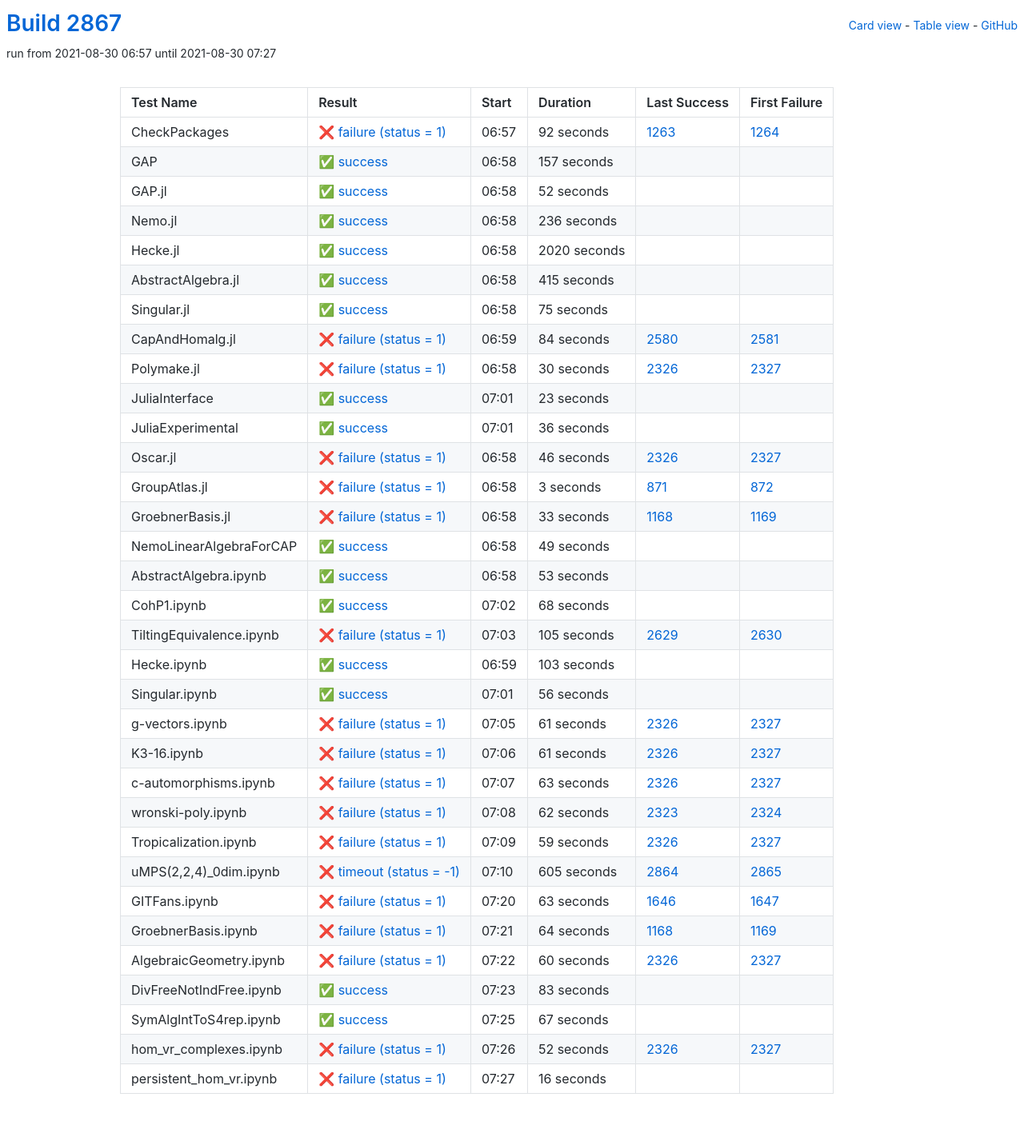
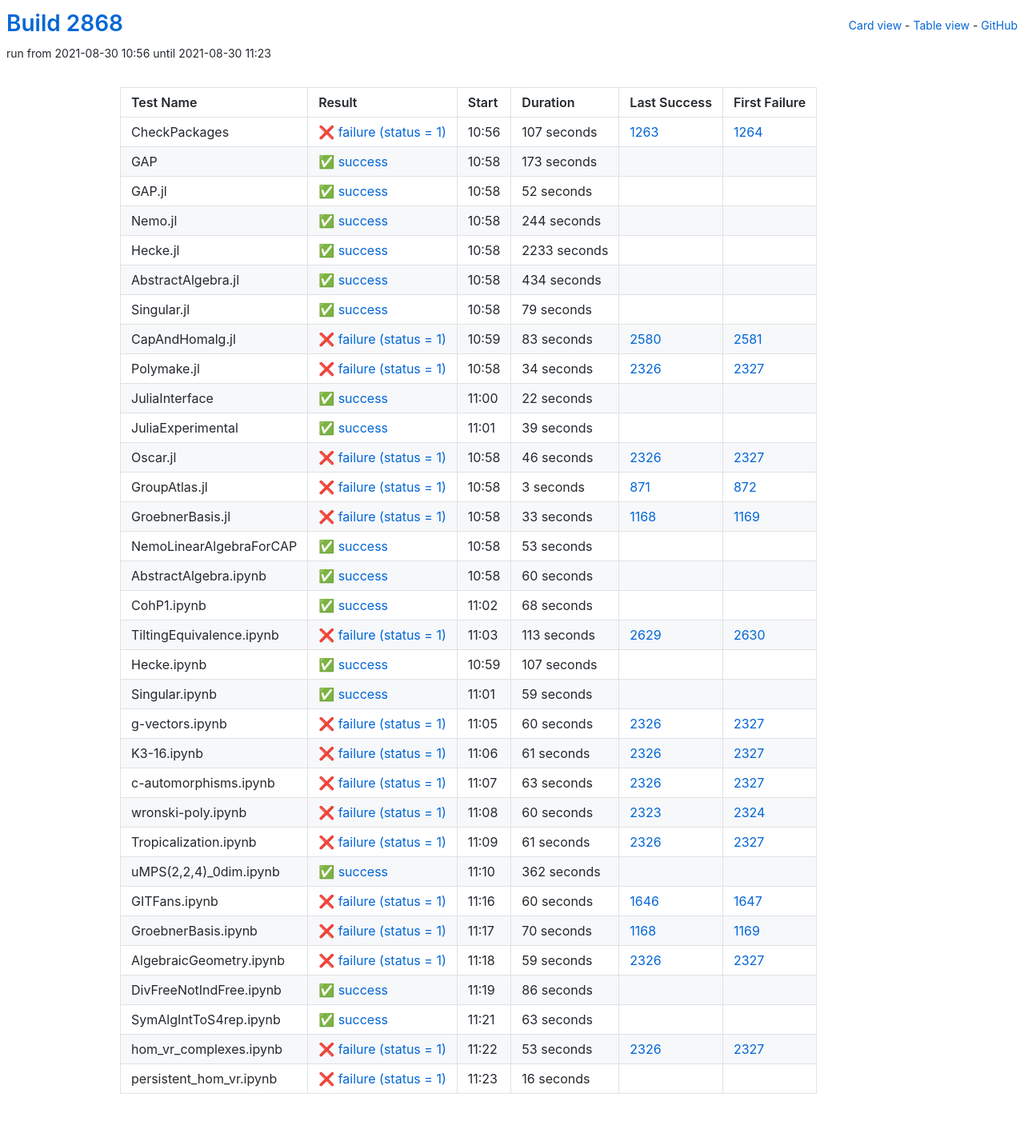
Before and after one commit to oscar-system/oscar-ci-status-stable, a Jekyll site: the page built from table.html, in a window 1280 px wide. Shown: the whole page at 80% size. Built offline with Jekyll 4.4.1, drawn with Linux system fonts in a browser that asks for light colours.

Commit message:
Build #2868

```diff
--- a/_data/ci.yml
+++ b/_data/ci.yml
@@ -1,6 +1,6 @@
 ---
-build: 2867
-build_url: https://oscarci.mathematik.uni-kl.de/job/oscar-stable/2867/
+build: 2868
+build_url: https://oscarci.mathematik.uni-kl.de/job/oscar-stable/2868/
 job: oscar-stable
 organization: oscar-system
 repo: oscar-ci-status-stable
@@ -8,32 +8,32 @@ repourl: https://github.com/oscar-system/oscar-ci-status-stable
 tests:
 - name: CheckPackages
   id: checkpackages
-  log: https://oscarci.mathematik.uni-kl.de/job/oscar-stable/2867/artifact/logs/build-2867/CheckPackages.log
-  start: 2021-08-30 06:57
+  log: https://oscarci.mathematik.uni-kl.de/job/oscar-stable/2868/artifact/logs/build-2868/CheckPackages.log
+  start: 2021-08-30 10:56
   success: false
   exitcode: 1
   status: failure
-  duration: 92
+  duration: 107
   last_success: 1263
   last_success_url: https://oscarci.mathematik.uni-kl.de/job/oscar-stable/1263/
   first_failure: 1264
   first_failure_url: https://oscarci.mathematik.uni-kl.de/job/oscar-stable/1264/
 - name: GAP
   id: gap
-  log: https://oscarci.mathematik.uni-kl.de/job/oscar-stable/2867/artifact/logs/build-2867/GAP.log
-  start: 2021-08-30 06:58
+  log: https://oscarci.mathematik.uni-kl.de/job/oscar-stable/2868/artifact/logs/build-2868/GAP.log
+  start: 2021-08-30 10:58
   success: true
   exitcode: 0
   status: success
-  duration: 157
+  duration: 173
   last_success: false
   last_success_url:
   first_failure: false
   first_failure_url:
 - name: GAP.jl
   id: gap-jl
-  log: https://oscarci.mathematik.uni-kl.de/job/oscar-stable/2867/artifact/logs/build-2867/GAP.jl.log
-  start: 2021-08-30 06:58
+  log: https://oscarci.mathematik.uni-kl.de/job/oscar-stable/2868/artifact/logs/build-2868/GAP.jl.log
+  start: 2021-08-30 10:58
   success: true
   exitcode: 0
   status: success
@@ -44,104 +44,104 @@ tests:
   first_failure_url:
 - name: Nemo.jl
   id: nemo-jl
-  log: https://oscarci.mathematik.uni-kl.de/job/oscar-stable/2867/artifact/logs/build-2867/Nemo.jl.log
-  start: 2021-08-30 06:58
+  log: https://oscarci.mathematik.uni-kl.de/job/oscar-stable/2868/artifact/logs/build-2868/Nemo.jl.log
+  start: 2021-08-30 10:58
   success: true
   exitcode: 0
   status: success
-  duration: 236
+  duration: 244
   last_success: false
   last_success_url:
   first_failure: false
   first_failure_url:
 - name: Hecke.jl
   id: hecke-jl
-  log: https://oscarci.mathematik.uni-kl.de/job/oscar-stable/2867/artifact/logs/build-2867/Hecke.jl.log
-  start: 2021-08-30 06:58
+  log: https://oscarci.mathematik.uni-kl.de/job/oscar-stable/2868/artifact/logs/build-2868/Hecke.jl.log
+  start: 2021-08-30 10:58
   success: true
   exitcode: 0
   status: success
-  duration: 2020
+  duration: 2233
   last_success: false
   last_success_url:
   first_failure: false
   first_failure_url:
 - name: AbstractAlgebra.jl
   id: abstractalgebra-jl
-  log: https://oscarci.mathematik.uni-kl.de/job/oscar-stable/2867/artifact/logs/build-2867/AbstractAlgebra.jl.log
-  start: 2021-08-30 06:58
+  log: https://oscarci.mathematik.uni-kl.de/job/oscar-stable/2868/artifact/logs/build-2868/AbstractAlgebra.jl.log
+  start: 2021-08-30 10:58
   success: true
   exitcode: 0
   status: success
-  duration: 415
+  duration: 434
   last_success: false
   last_success_url:
   first_failure: false
   first_failure_url:
 - name: Singular.jl
   id: singular-jl
-  log: https://oscarci.mathematik.uni-kl.de/job/oscar-stable/2867/artifact/logs/build-2867/Singular.jl.log
-  start: 2021-08-30 06:58
+  log: https://oscarci.mathematik.uni-kl.de/job/oscar-stable/2868/artifact/logs/build-2868/Singular.jl.log
+  start: 2021-08-30 10:58
   success: true
   exitcode: 0
   status: success
-  duration: 75
+  duration: 79
   last_success: false
   last_success_url:
   first_failure: false
   first_failure_url:
 - name: CapAndHomalg.jl
   id: capandhomalg-jl
-  log: https://oscarci.mathematik.uni-kl.de/job/oscar-stable/2867/artifact/logs/build-2867/CapAndHomalg.jl.log
-  start: 2021-08-30 06:59
+  log: https://oscarci.mathematik.uni-kl.de/job/oscar-stable/2868/artifact/logs/build-2868/CapAndHomalg.jl.log
+  start: 2021-08-30 10:59
   success: false
   exitcode: 1
   status: failure
-  duration: 84
+  duration: 83
   last_success: 2580
   last_success_url: https://oscarci.mathematik.uni-kl.de/job/oscar-stable/2580/
   first_failure: 2581
   first_failure_url: https://oscarci.mathematik.uni-kl.de/job/oscar-stable/2581/
 - name: Polymake.jl
   id: polymake-jl
-  log: https://oscarci.mathematik.uni-kl.de/job/oscar-stable/2867/artifact/logs/build-2867/Polymake.jl.log
-  start: 2021-08-30 06:58
+  log: https://oscarci.mathematik.uni-kl.de/job/oscar-stable/2868/artifact/logs/build-2868/Polymake.jl.log
+  start: 2021-08-30 10:58
   success: false
   exitcode: 1
   status: failure
-  duration: 30
+  duration: 34
   last_success: 2326
   last_success_url: https://oscarci.mathematik.uni-kl.de/job/oscar-stable/2326/
   first_failure: 2327
   first_failure_url: https://oscarci.mathematik.uni-kl.de/job/oscar-stable/2327/
 - name: JuliaInterface
   id: juliainterface
-  log: https://oscarci.mathematik.uni-kl.de/job/oscar-stable/2867/artifact/logs/build-2867/JuliaInterface.log
-  start: 2021-08-30 07:01
+  log: https://oscarci.mathematik.uni-kl.de/job/oscar-stable/2868/artifact/logs/build-2868/JuliaInterface.log
+  start: 2021-08-30 11:00
   success: true
   exitcode: 0
   status: success
-  duration: 23
+  duration: 22
   last_success: false
   last_success_url:
   first_failure: false
   first_failure_url:
 - name: JuliaExperimental
   id: juliaexperimental
-  log: https://oscarci.mathematik.uni-kl.de/job/oscar-stable/2867/artifact/logs/build-2867/JuliaExperimental.log
-  start: 2021-08-30 07:01
+  log: https://oscarci.mathematik.uni-kl.de/job/oscar-stable/2868/artifact/logs/build-2868/JuliaExperimental.log
+  start: 2021-08-30 11:01
   success: true
   exitcode: 0
   status: success
-  duration: 36
+  duration: 39
   last_success: false
   last_success_url:
   first_failure: false
   first_failure_url:
 - name: Oscar.jl
   id: oscar-jl
-  log: https://oscarci.mathematik.uni-kl.de/job/oscar-stable/2867/artifact/logs/build-2867/Oscar.jl.log
-  start: 2021-08-30 06:58
+  log: https://oscarci.mathematik.uni-kl.de/job/oscar-stable/2868/artifact/logs/build-2868/Oscar.jl.log
+  start: 2021-08-30 10:58
   success: false
   exitcode: 1
   status: failure
@@ -152,8 +152,8 @@ tests:
   first_failure_url: https://oscarci.mathematik.uni-kl.de/job/oscar-stable/2327/
 - name: GroupAtlas.jl
   id: groupatlas-jl
-  log: https://oscarci.mathematik.uni-kl.de/job/oscar-stable/2867/artifact/logs/build-2867/GroupAtlas.jl.log
-  start: 2021-08-30 06:58
+  log: https://oscarci.mathematik.uni-kl.de/job/oscar-stable/2868/artifact/logs/build-2868/GroupAtlas.jl.log
+  start: 2021-08-30 10:58
   success: false
   exitcode: 1
   status: failure
@@ -164,8 +164,8 @@ tests:
   first_failure_url: https://oscarci.mathematik.uni-kl.de/job/oscar-stable/872/
 - name: GroebnerBasis.jl
   id: groebnerbasis-jl
-  log: https://oscarci.mathematik.uni-kl.de/job/oscar-stable/2867/artifact/logs/build-2867/GroebnerBasis.jl.log
-  start: 2021-08-30 06:58
+  log: https://oscarci.mathematik.uni-kl.de/job/oscar-stable/2868/artifact/logs/build-2868/GroebnerBasis.jl.log
+  start: 2021-08-30 10:58
   success: false
   exitcode: 1
   status: failure
@@ -176,20 +176,8 @@ tests:
   first_failure_url: https://oscarci.mathematik.uni-kl.de/job/oscar-stable/1169/
 - name: NemoLinearAlgebraForCAP
   id: nemolinearalgebraforcap
-  log: https://oscarci.mathematik.uni-kl.de/job/oscar-stable/2867/artifact/logs/build-2867/NemoLinearAlgebraForCAP.log
-  start: 2021-08-30 06:58
-  success: true
-  exitcode: 0
-  status: success
-  duration: 49
-  last_success: false
-  last_success_url:
-  first_failure: false
-  first_failure_url:
-- name: AbstractAlgebra.ipynb
-  id: abstractalgebra-ipynb
-  log: https://oscarci.mathematik.uni-kl.de/job/oscar-stable/2867/artifact/logs/build-2867/AbstractAlgebra.ipynb.log
-  start: 2021-08-30 06:58
+  log: https://oscarci.mathematik.uni-kl.de/job/oscar-stable/2868/artifact/logs/build-2868/NemoLinearAlgebraForCAP.log
+  start: 2021-08-30 10:58
   success: true
   exitcode: 0
   status: success
@@ -198,10 +186,22 @@ tests:
   last_success_url:
   first_failure: false
   first_failure_url:
+- name: AbstractAlgebra.ipynb
+  id: abstractalgebra-ipynb
+  log: https://oscarci.mathematik.uni-kl.de/job/oscar-stable/2868/artifact/logs/build-2868/AbstractAlgebra.ipynb.log
+  start: 2021-08-30 10:58
+  success: true
+  exitcode: 0
+  status: success
+  duration: 60
+  last_success: false
+  last_success_url:
+  first_failure: false
+  first_failure_url:
 - name: CohP1.ipynb
   id: cohp1-ipynb
-  log: https://oscarci.mathematik.uni-kl.de/job/oscar-stable/2867/artifact/logs/build-2867/CohP1.ipynb.log
-  start: 2021-08-30 07:02
+  log: https://oscarci.mathematik.uni-kl.de/job/oscar-stable/2868/artifact/logs/build-2868/CohP1.ipynb.log
+  start: 2021-08-30 11:02
   success: true
   exitcode: 0
   status: success
@@ -212,56 +212,56 @@ tests:
   first_failure_url:
 - name: TiltingEquivalence.ipynb
   id: tiltingequivalence-ipynb
-  log: https://oscarci.mathematik.uni-kl.de/job/oscar-stable/2867/artifact/logs/build-2867/TiltingEquivalence.ipynb.log
-  start: 2021-08-30 07:03
+  log: https://oscarci.mathematik.uni-kl.de/job/oscar-stable/2868/artifact/logs/build-2868/TiltingEquivalence.ipynb.log
+  start: 2021-08-30 11:03
   success: false
   exitcode: 1
   status: failure
-  duration: 105
+  duration: 113
   last_success: 2629
   last_success_url: https://oscarci.mathematik.uni-kl.de/job/oscar-stable/2629/
   first_failure: 2630
   first_failure_url: https://oscarci.mathematik.uni-kl.de/job/oscar-stable/2630/
 - name: Hecke.ipynb
   id: hecke-ipynb
-  log: https://oscarci.mathematik.uni-kl.de/job/oscar-stable/2867/artifact/logs/build-2867/Hecke.ipynb.log
-  start: 2021-08-30 06:59
+  log: https://oscarci.mathematik.uni-kl.de/job/oscar-stable/2868/artifact/logs/build-2868/Hecke.ipynb.log
+  start: 2021-08-30 10:59
   success: true
   exitcode: 0
   status: success
-  duration: 103
+  duration: 107
   last_success: false
   last_success_url:
   first_failure: false
   first_failure_url:
 - name: Singular.ipynb
   id: singular-ipynb
-  log: https://oscarci.mathematik.uni-kl.de/job/oscar-stable/2867/artifact/logs/build-2867/Singular.ipynb.log
-  start: 2021-08-30 07:01
+  log: https://oscarci.mathematik.uni-kl.de/job/oscar-stable/2868/artifact/logs/build-2868/Singular.ipynb.log
+  start: 2021-08-30 11:01
   success: true
   exitcode: 0
   status: success
-  duration: 56
+  duration: 59
   last_success: false
   last_success_url:
   first_failure: false
   first_failure_url:
 - name: g-vectors.ipynb
   id: g-vectors-ipynb
-  log: https://oscarci.mathematik.uni-kl.de/job/oscar-stable/2867/artifact/logs/build-2867/g-vectors.ipynb.log
-  start: 2021-08-30 07:05
+  log: https://oscarci.mathematik.uni-kl.de/job/oscar-stable/2868/artifact/logs/build-2868/g-vectors.ipynb.log
+  start: 2021-08-30 11:05
   success: false
   exitcode: 1
   status: failure
-  duration: 61
+  duration: 60
   last_success: 2326
   last_success_url: https://oscarci.mathematik.uni-kl.de/job/oscar-stable/2326/
   first_failure: 2327
   first_failure_url: https://oscarci.mathematik.uni-kl.de/job/oscar-stable/2327/
 - name: K3-16.ipynb
   id: k3-16-ipynb
-  log: https://oscarci.mathematik.uni-kl.de/job/oscar-stable/2867/artifact/logs/build-2867/K3-16.ipynb.log
-  start: 2021-08-30 07:06
+  log: https://oscarci.mathematik.uni-kl.de/job/oscar-stable/2868/artifact/logs/build-2868/K3-16.ipynb.log
+  start: 2021-08-30 11:06
   success: false
   exitcode: 1
   status: failure
@@ -272,8 +272,8 @@ tests:
   first_failure_url: https://oscarci.mathematik.uni-kl.de/job/oscar-stable/2327/
 - name: c-automorphisms.ipynb
   id: c-automorphisms-ipynb
-  log: https://oscarci.mathematik.uni-kl.de/job/oscar-stable/2867/artifact/logs/build-2867/c-automorphisms.ipynb.log
-  start: 2021-08-30 07:07
+  log: https://oscarci.mathematik.uni-kl.de/job/oscar-stable/2868/artifact/logs/build-2868/c-automorphisms.ipynb.log
+  start: 2021-08-30 11:07
   success: false
   exitcode: 1
   status: failure
@@ -284,20 +284,68 @@ tests:
   first_failure_url: https://oscarci.mathematik.uni-kl.de/job/oscar-stable/2327/
 - name: wronski-poly.ipynb
   id: wronski-poly-ipynb
-  log: https://oscarci.mathematik.uni-kl.de/job/oscar-stable/2867/artifact/logs/build-2867/wronski-poly.ipynb.log
-  start: 2021-08-30 07:08
+  log: https://oscarci.mathematik.uni-kl.de/job/oscar-stable/2868/artifact/logs/build-2868/wronski-poly.ipynb.log
+  start: 2021-08-30 11:08
   success: false
   exitcode: 1
   status: failure
-  duration: 62
+  duration: 60
   last_success: 2323
   last_success_url: https://oscarci.mathematik.uni-kl.de/job/oscar-stable/2323/
   first_failure: 2324
   first_failure_url: https://oscarci.mathematik.uni-kl.de/job/oscar-stable/2324/
 - name: Tropicalization.ipynb
   id: tropicalization-ipynb
-  log: https://oscarci.mathematik.uni-kl.de/job/oscar-stable/2867/artifact/logs/build-2867/Tropicalization.ipynb.log
-  start: 2021-08-30 07:09
+  log: https://oscarci.mathematik.uni-kl.de/job/oscar-stable/2868/artifact/logs/build-2868/Tropicalization.ipynb.log
+  start: 2021-08-30 11:09
+  success: false
+  exitcode: 1
+  status: failure
+  duration: 61
+  last_success: 2326
+  last_success_url: https://oscarci.mathematik.uni-kl.de/job/oscar-stable/2326/
+  first_failure: 2327
+  first_failure_url: https://oscarci.mathematik.uni-kl.de/job/oscar-stable/2327/
+- name: uMPS(2,2,4)_0dim.ipynb
+  id: umps-2-2-4-0dim-ipynb
+  log: https://oscarci.mathematik.uni-kl.de/job/oscar-stable/2868/artifact/logs/build-2868/uMPS-2-2-4-_0dim.ipynb.log
+  start: 2021-08-30 11:10
+  success: true
+  exitcode: 0
+  status: success
+  duration: 362
+  last_success: false
+  last_success_url:
+  first_failure: false
+  first_failure_url:
+- name: GITFans.ipynb
+  id: gitfans-ipynb
+  log: https://oscarci.mathematik.uni-kl.de/job/oscar-stable/2868/artifact/logs/build-2868/GITFans.ipynb.log
+  start: 2021-08-30 11:16
+  success: false
+  exitcode: 1
+  status: failure
+  duration: 60
+  last_success: 1646
+  last_success_url: https://oscarci.mathematik.uni-kl.de/job/oscar-stable/1646/
+  first_failure: 1647
+  first_failure_url: https://oscarci.mathematik.uni-kl.de/job/oscar-stable/1647/
+- name: GroebnerBasis.ipynb
+  id: groebnerbasis-ipynb
+  log: https://oscarci.mathematik.uni-kl.de/job/oscar-stable/2868/artifact/logs/build-2868/GroebnerBasis.ipynb.log
+  start: 2021-08-30 11:17
+  success: false
+  exitcode: 1
+  status: failure
+  duration: 70
+  last_success: 1168
+  last_success_url: https://oscarci.mathematik.uni-kl.de/job/oscar-stable/1168/
+  first_failure: 1169
+  first_failure_url: https://oscarci.mathematik.uni-kl.de/job/oscar-stable/1169/
+- name: AlgebraicGeometry.ipynb
+  id: algebraicgeometry-ipynb
+  log: https://oscarci.mathematik.uni-kl.de/job/oscar-stable/2868/artifact/logs/build-2868/AlgebraicGeometry.ipynb.log
+  start: 2021-08-30 11:18
   success: false
   exitcode: 1
   status: failure
@@ -306,94 +354,46 @@ tests:
   last_success_url: https://oscarci.mathematik.uni-kl.de/job/oscar-stable/2326/
   first_failure: 2327
   first_failure_url: https://oscarci.mathematik.uni-kl.de/job/oscar-stable/2327/
-- name: uMPS(2,2,4)_0dim.ipynb
-  id: umps-2-2-4-0dim-ipynb
-  log: https://oscarci.mathematik.uni-kl.de/job/oscar-stable/2867/artifact/logs/build-2867/uMPS-2-2-4-_0dim.ipynb.log
-  start: 2021-08-30 07:10
-  success: false
-  exitcode: -1
-  status: timeout
-  duration: 605
-  last_success: 2864
-  last_success_url: https://oscarci.mathematik.uni-kl.de/job/oscar-stable/2864/
-  first_failure: 2865
-  first_failure_url: https://oscarci.mathematik.uni-kl.de/job/oscar-stable/2865/
-- name: GITFans.ipynb
-  id: gitfans-ipynb
-  log: https://oscarci.mathematik.uni-kl.de/job/oscar-stable/2867/artifact/logs/build-2867/GITFans.ipynb.log
-  start: 2021-08-30 07:20
-  success: false
-  exitcode: 1
-  status: failure
-  duration: 63
-  last_success: 1646
-  last_success_url: https://oscarci.mathematik.uni-kl.de/job/oscar-stable/1646/
-  first_failure: 1647
-  first_failure_url: https://oscarci.mathematik.uni-kl.de/job/oscar-stable/1647/
-- name: GroebnerBasis.ipynb
-  id: groebnerbasis-ipynb
-  log: https://oscarci.mathematik.uni-kl.de/job/oscar-stable/2867/artifact/logs/build-2867/GroebnerBasis.ipynb.log
-  start: 2021-08-30 07:21
-  success: false
-  exitcode: 1
-  status: failure
-  duration: 64
-  last_success: 1168
-  last_success_url: https://oscarci.mathematik.uni-kl.de/job/oscar-stable/1168/
-  first_failure: 1169
-  first_failure_url: https://oscarci.mathematik.uni-kl.de/job/oscar-stable/1169/
-- name: AlgebraicGeometry.ipynb
-  id: algebraicgeometry-ipynb
-  log: https://oscarci.mathematik.uni-kl.de/job/oscar-stable/2867/artifact/logs/build-2867/AlgebraicGeometry.ipynb.log
-  start: 2021-08-30 07:22
-  success: false
-  exitcode: 1
-  status: failure
-  duration: 60
-  last_success: 2326
-  last_success_url: https://oscarci.mathematik.uni-kl.de/job/oscar-stable/2326/
-  first_failure: 2327
-  first_failure_url: https://oscarci.mathematik.uni-kl.de/job/oscar-stable/2327/
 - name: DivFreeNotIndFree.ipynb
   id: divfreenotindfree-ipynb
-  log: https://oscarci.mathematik.uni-kl.de/job/oscar-stable/2867/artifact/logs/build-2867/DivFreeNotIndFree.ipynb.log
-  start: 2021-08-30 07:23
+  log: https://oscarci.mathematik.uni-kl.de/job/oscar-stable/2868/artifact/logs/build-2868/DivFreeNotIndFree.ipynb.log
+  start: 2021-08-30 11:19
   success: true
   exitcode: 0
   status: success
-  duration: 83
+  duration: 86
   last_success: false
   last_success_url:
   first_failure: false
   first_failure_url:
 - name: SymAlgIntToS4rep.ipynb
   id: symalginttos4rep-ipynb
-  log: https://oscarci.mathematik.uni-kl.de/job/oscar-stable/2867/artifact/logs/build-2867/SymAlgIntToS4rep.ipynb.log
-  start: 2021-08-30 07:25
+  log: https://oscarci.mathematik.uni-kl.de/job/oscar-stable/2868/artifact/logs/build-2868/SymAlgIntToS4rep.ipynb.log
+  start: 2021-08-30 11:21
   success: true
   exitcode: 0
   status: success
-  duration: 67
+  duration: 63
   last_success: false
   last_success_url:
   first_failure: false
   first_failure_url:
 - name: hom_vr_complexes.ipynb
   id: hom-vr-complexes-ipynb
-  log: https://oscarci.mathematik.uni-kl.de/job/oscar-stable/2867/artifact/logs/build-2867/hom_vr_complexes.ipynb.log
-  start: 2021-08-30 07:26
+  log: https://oscarci.mathematik.uni-kl.de/job/oscar-stable/2868/artifact/logs/build-2868/hom_vr_complexes.ipynb.log
+  start: 2021-08-30 11:22
   success: false
   exitcode: 1
   status: failure
-  duration: 52
+  duration: 53
   last_success: 2326
   last_success_url: https://oscarci.mathematik.uni-kl.de/job/oscar-stable/2326/
   first_failure: 2327
   first_failure_url: https://oscarci.mathematik.uni-kl.de/job/oscar-stable/2327/
 - name: persistent_hom_vr.ipynb
   id: persistent-hom-vr-ipynb
-  log: https://oscarci.mathematik.uni-kl.de/job/oscar-stable/2867/artifact/logs/build-2867/persistent_hom_vr.ipynb.log
-  start: 2021-08-30 07:27
+  log: https://oscarci.mathematik.uni-kl.de/job/oscar-stable/2868/artifact/logs/build-2868/persistent_hom_vr.ipynb.log
+  start: 2021-08-30 11:23
   success: false
   exitcode: 1
   status: failure
```
Also changed, not shown: README.md.
